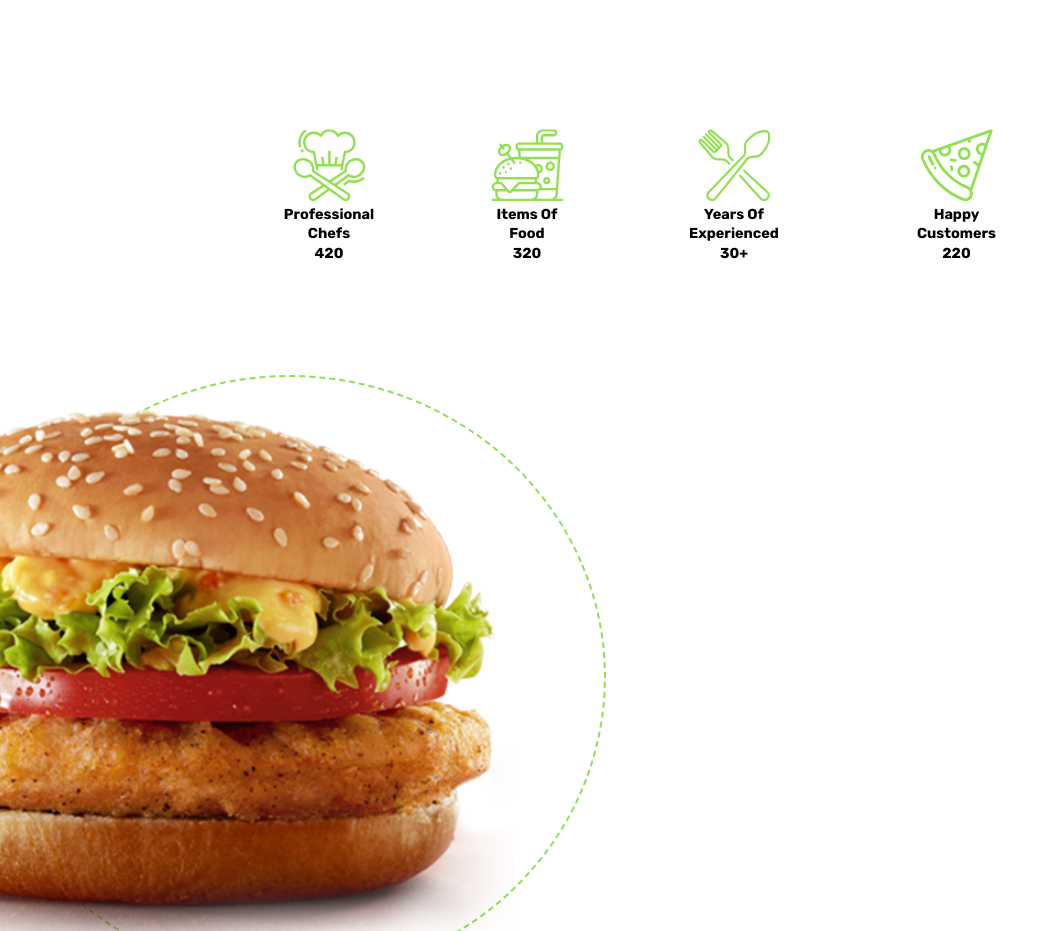
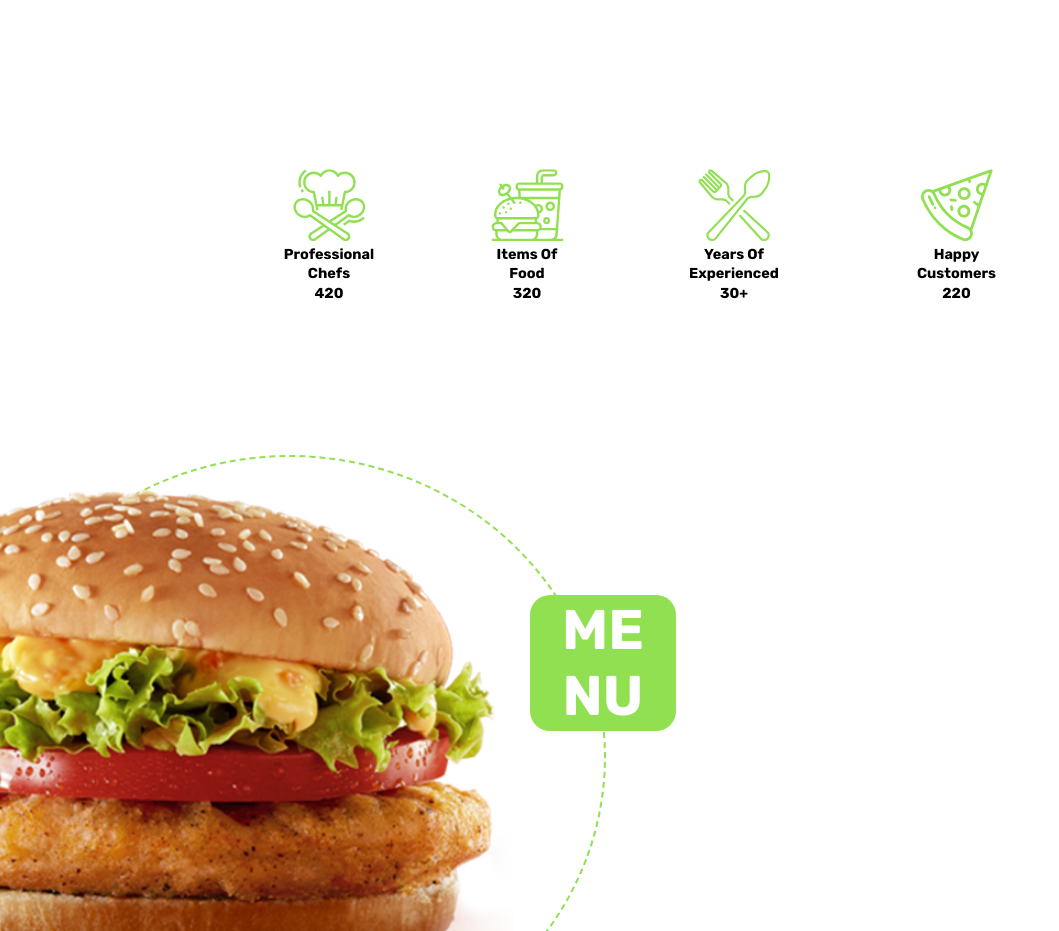
Before and after one commit to tcidrack/fast-food, a plain HTML site: page index.html in a window 1280 px wide. Shown: the part 820-1751 px from the top of the page, without its empty margins (0-1059 px from the left). Drawn offline with Linux system fonts and the light colour scheme.

Commit message:
added the menu button

```diff
--- a/assets/styles/index.css
+++ b/assets/styles/index.css
@@ -41,7 +41,7 @@
     border-radius: 20px;
 }
 
-header{
+header {
     display: flex;
     align-items: center;
     justify-content: center;
@@ -155,21 +155,26 @@ main .burguer .price{
 }
 
 .teaser {
+    display: flex;
+    justify-content: center;
+    align-items: center;
+    width: 100%;
+    height: 244px;
+    margin-top: 205px;
+    margin-bottom: 100px;
+}
+
+.icon-box {
     display: grid;
     flex-direction: row;
     grid-template-columns: 148px 108px 166px 139px;
     grid-template-rows: 164.15px;
-    justify-content: center;
-    width: 100%;
-    height: 18.7%;
     grid-gap: 0 70px;
-    margin-top: 205px;
     fill: solid #fff;
-    margin-bottom: 100px;
+
 }
 
 .logo-teaser, .text-icons {
-    justify-self: center;
     text-align: center;
     cursor: pointer;
 }
@@ -183,7 +188,7 @@ main .burguer .price{
     transform: scale(1);
 }
 
-.teaser p {
+.icon-box p {
     font-weight: 600;
     line-height: 21.26px;
 }
@@ -218,6 +223,22 @@ main .burguer .price{
     transform: scale(1.1);
 }
 
+.menu-box {
+    position: absolute;
+    left: 530px;
+    margin-top: 130px;
+    background-color: var(--primary-color);
+    color: var(--white-color);
+    width: 145.89px;
+    height: 135.59px;
+    border-radius: 20px;
+    text-transform: uppercase;
+    font-weight: 700;
+    font-size: 55.897px;
+    line-height: 66px;
+    z-index: 2;
+}
+
 /*
 .menu-ordering-options {
     display: grid;
--- a/index.html
+++ b/index.html
@@ -51,25 +51,27 @@
     </main>
 
     <div class="teaser">
-        <div class="logo-chef-icons logo-teaser">
+        <div class="icon-box">
+            <div class="logo-teaser">
                 <img src="assets/imgs/logo-chef.svg" alt="logo chef">
                 <p class="text-icons">Professional Chefs</p>
                 <p>420</p>
             </div>
-        <div class="logo-burguer logo-teaser">
+            <div class="logo-teaser">
                 <img src="assets/imgs/logo-hamburguer.svg" alt="logo hamburguer">
                 <p class="text-icons">Items Of Food</p>
                 <p>320</p>
             </div>
-        <div class="logo-cutlery logo-teaser">
+            <div class="logo-teaser">
                 <img src="assets/imgs/logo-cutlery.svg" alt="logo years cutlery">
                 <p class="text-icons">Years Of Experienced</p>
                 <p>30+</p>
             </div>
-        <div class="logo-pizza logo-teaser">
+            <div class="logo-teaser">
                 <img src="assets/imgs/logo-pizza.svg" alt="logo pizza">
                 <p class="text-icons">Happy Customers</p>
                 <p>220</p>
+            </div>
         </div>
     </div>
 
@@ -78,6 +80,9 @@
         <div class="big-burger-left">
             <img src="assets/imgs/burguer.png" alt="Burguer">
         </div>
+        <button class="btn menu-box">
+            Me <br> nu
+        </button>
 
         <!-- <div class="menu-ordering-options">
             <div class="opitions-table">
```
Lines whose indentation alone changed are shown as unchanged.
